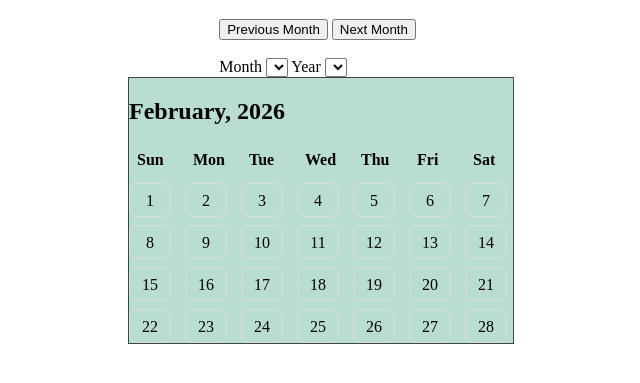
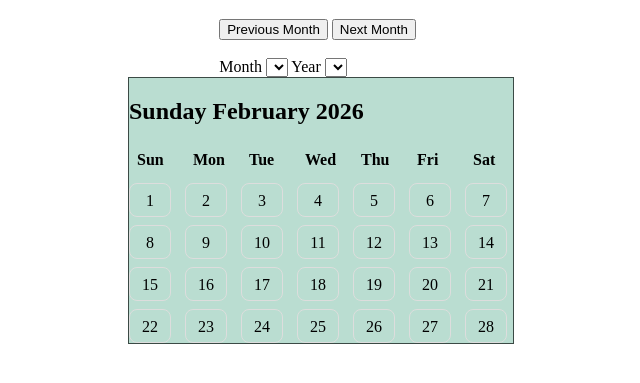
Before and after one commit to M-Abdoon/Piscine-Sprint-2-Project, a website: page index.html in a window 1280 px wide. Shown: the part 69-452 px from the top of the page, without its empty margins (319-959 px from the left). Drawn offline with Linux system fonts and the light colour scheme.

Commit message:
adding month title

```diff
--- a/index.html
+++ b/index.html
@@ -73,6 +73,6 @@
       </div>
     </div>
     </main>
-    <script src="js/app.js" defer></script>
+    <script src="/script.js" defer></script>
   </body>
 </html>
--- /dev/null
+++ b/script.js
@@ -0,0 +1,40 @@
+
+const date = new Date();
+
+//to render the (day month year) on top of the calendar dynamically
+const daysNames = [
+  "Sunday",
+  "Monday",
+  "Tuesday",
+  "Wednesday",
+  "Thursday",
+  "Friday",
+  "Saturday"
+];
+
+const month = date.getMonth();
+const monthNames = [
+  "January",
+  "February",
+  "March",
+  "April",
+  "May",
+  "June",
+  "July",
+  "August",
+  "September",
+  "October",
+  "November",
+  "December"
+];
+const year = date.getFullYear()
+
+
+const currentDay = daysNames[date.getDay()];
+const currentMonth = monthNames[month];
+const currentYear = year;
+
+const monthTitle = document.getElementById("monthTitle");
+monthTitle.textContent= `${currentDay} ${currentMonth} ${currentYear} `;
+
+//---------------------------------------------------------------------------
```
